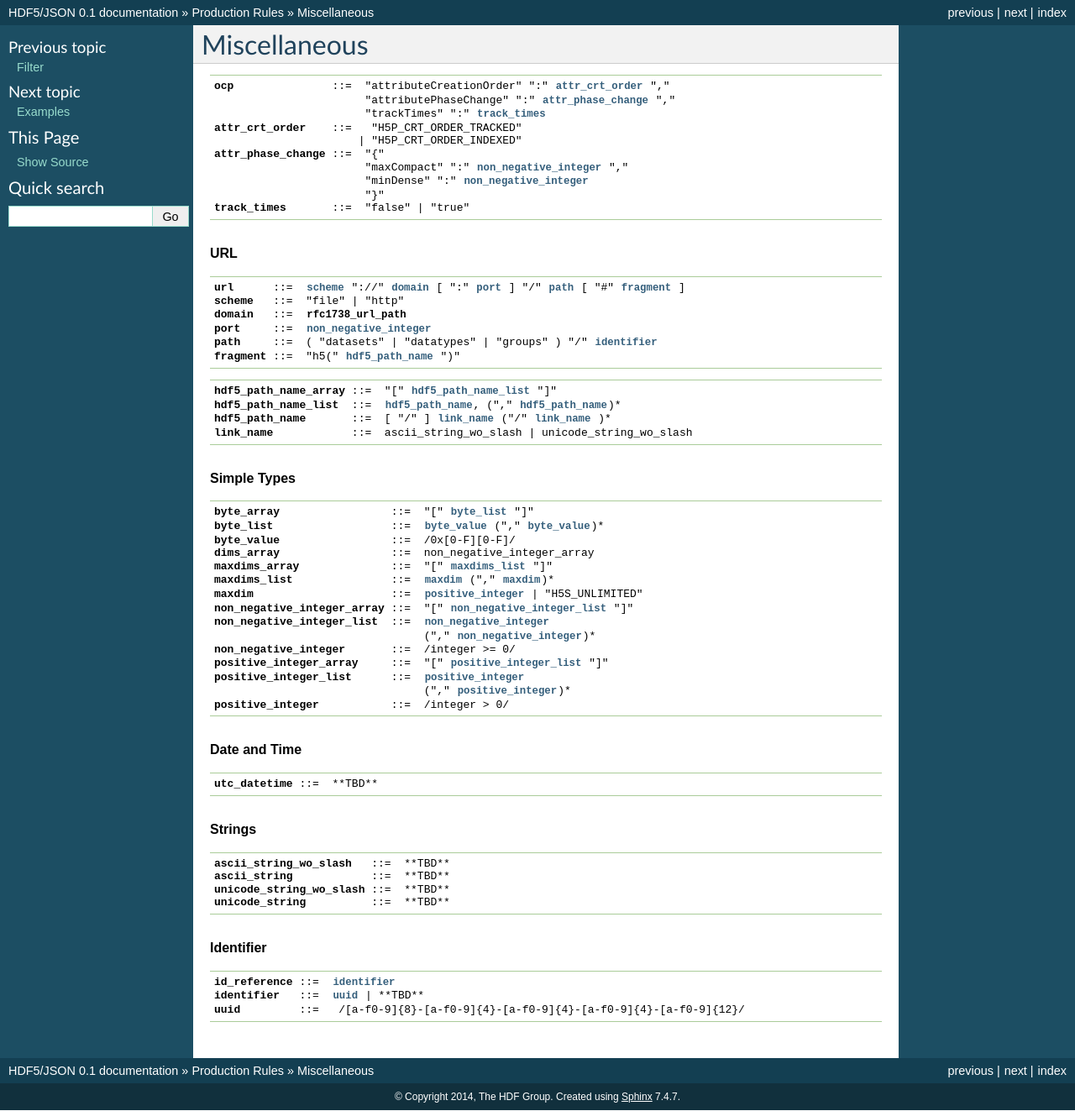
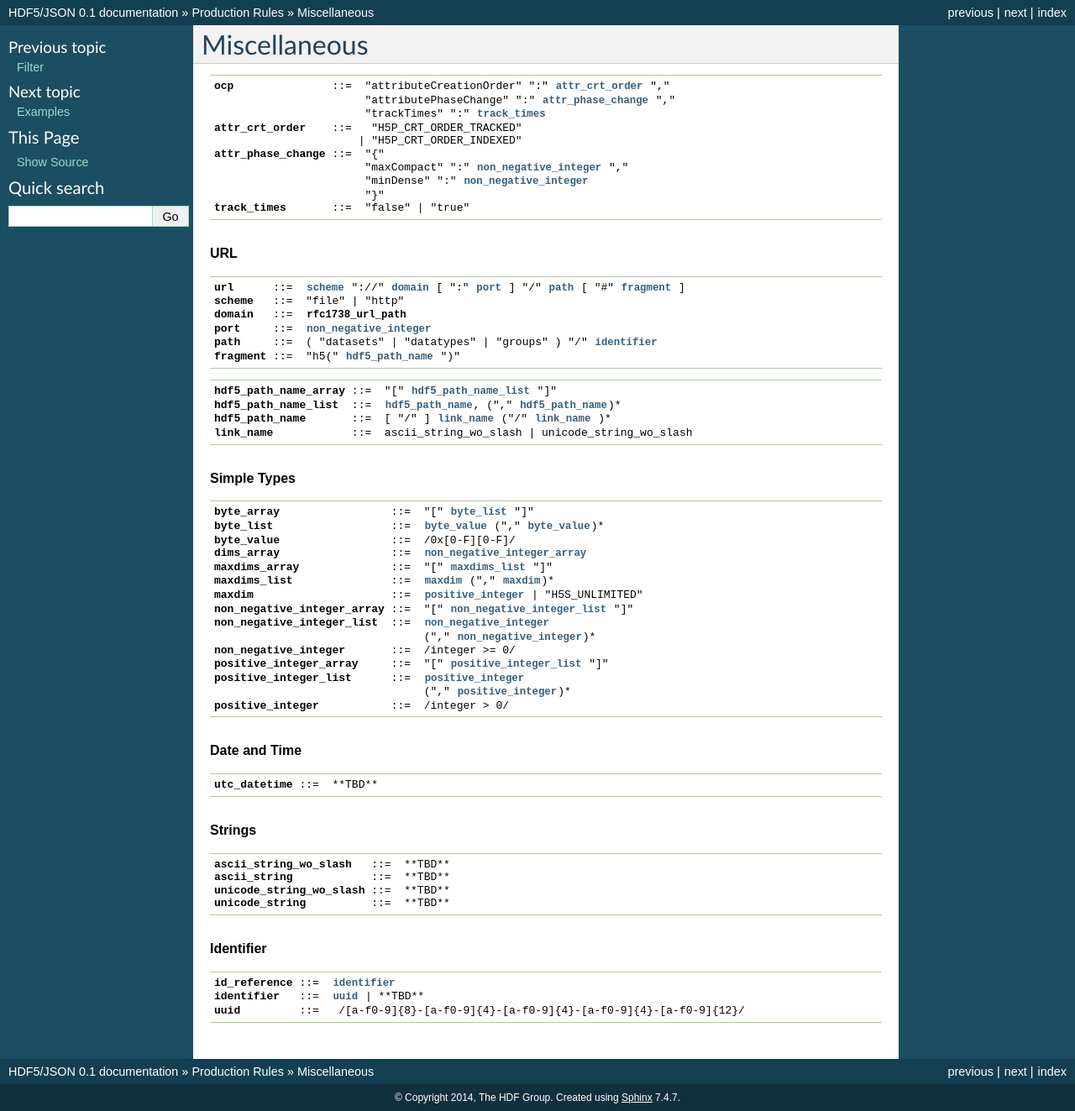
Before and after one commit to HDFGroup/hdf5-json, a Sphinx documentation site: the page built from docs/bnf/misc.rst, in a window 1280 px wide. Shown: the whole page at 84% size. Built offline with Sphinx 7.4.7, drawn with Linux system fonts in a browser that asks for light colours.

Commit message:
Fixed reference.
Goof-up in the previous commit...

```diff
--- a/docs/bnf/misc.rst
+++ b/docs/bnf/misc.rst
@@ -36,7 +36,7 @@ Miscellaneous
    byte_array: "[" `byte_list` "]"
    byte_list: `byte_value` ("," `byte_value`)*
    byte_value: /0x[0-F][0-F]/
-   dims_array: non_negative_integer_array
+   dims_array: `non_negative_integer_array`
    maxdims_array: "[" `maxdims_list` "]"
    maxdims_list: `maxdim` ("," `maxdim`)*
    maxdim: `positive_integer` | "H5S_UNLIMITED"
```
